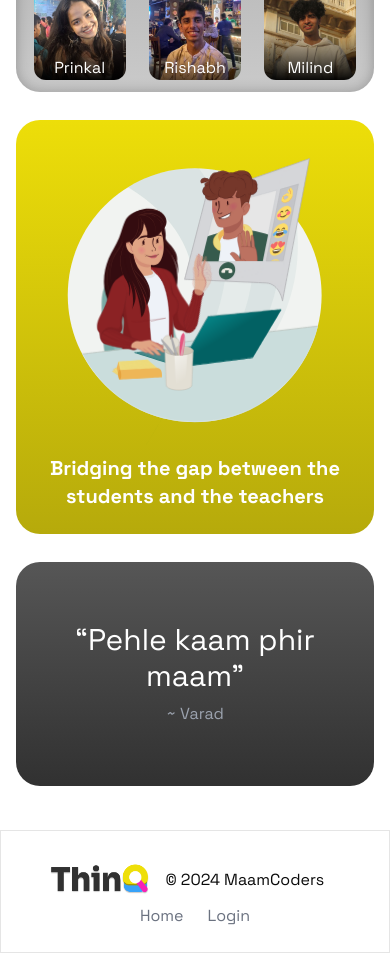
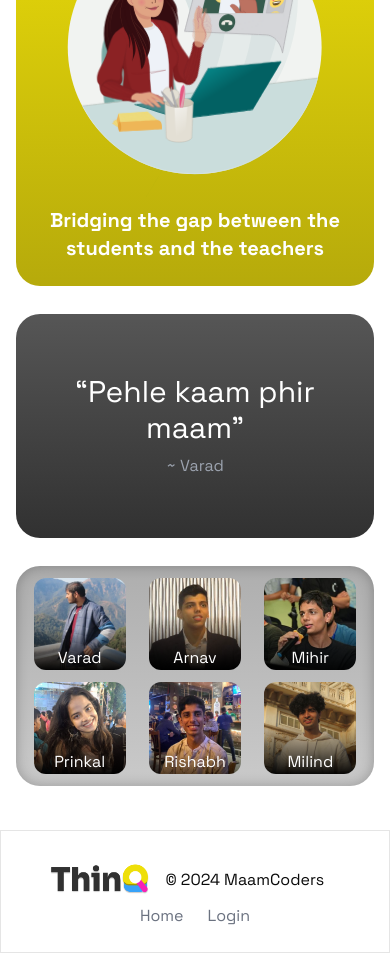
Before and after one commit to arnitdo/ThinQ, a Next.js app in the folder next/: page / in a window 390 px wide. Shown: the part 1180-2133 px from the top of the page. Built offline with nearby package versions, Linux system fonts and the light colour scheme.

Commit message:
edited 'meet the team' section

```diff
--- a/next/package.json
+++ b/next/package.json
@@ -12,6 +12,7 @@
     "@mediapipe/tasks-vision": "^0.10.12",
     "@prisma/adapter-pg": "^5.11.0",
     "@prisma/client": "^5.11.0",
+    "@tailwindcss/container-queries": "^0.1.1",
     "@types/bcrypt": "^5.0.2",
     "@types/jsonwebtoken": "^9.0.6",
     "@types/pg": "^8.11.2",
--- a/next/src/app/page.tsx
+++ b/next/src/app/page.tsx
@@ -123,7 +123,39 @@ export default function Home() {
             </span>
           </div>
 
-          <div className="text-white p-[12px] rounded-3xl bg-gradient-to-b from-[#AEAEAE] to-[#CACACA] shadow-[0_0_14px_hsl(0,0%,0%,25%)_inset] grid grid-cols-[repeat(auto-fit,minmax(92px,1fr))] place-items-center gap-[12px]">
+
+          <div className="text-white p-[24px] rounded-3xl bg-gradient-to-b from-[#EDDE09] to-[#B6AA0B] lg:col-start-4 lg:row-start-2 lg:row-span-2 lg:z-20">
+            <Lottie animationData={animationData}/>
+            <p className="text-white font-bold text-center text-xl">Bridging the gap between the students and the teachers</p>
+          </div>
+
+          <div className="text-white p-[24px] max-sm:p-[14] h-fit rounded-3xl bg-gradient-to-b from-[#565656] to-[#313131] lg:col-span-2">
+            <Swiper
+              modules={[Autoplay, Pagination]}
+
+              // pagination={true}
+              draggable={true}
+              autoplay={{
+                delay: 2300,
+                disableOnInteraction: false,
+              }}
+              loop={true}
+              spaceBetween={500}
+              slidesPerView={1}
+              onSlideChange={() => console.log("slide change")}
+              onSwiper={(swiper) => console.log(swiper)}
+              className="h-full w-full mySwiper flex justify-center items-center cursor-grab active:cursor-grabbing"
+            >
+              {data.map((item, index) => (
+                <SwiperSlide key={index} className="mx-auto text-center items-center justify-center my-auto">
+                  <div className="text-center text-3xl">{item.quote}</div>{" "}
+                  <p className="mt-2 text-gray-400">~ {item.author}</p>
+                </SwiperSlide>
+              ))}
+            </Swiper>
+          </div>
+
+          <div className="text-white p-[12px] rounded-3xl bg-gradient-to-b from-[#AEAEAE] to-[#CACACA] shadow-[0_0_14px_hsl(0,0%,0%,25%)_inset] grid grid-cols-[repeat(auto-fit,minmax(92px,1fr))] grid-rows-[auto] place-items-center gap-[12px] lg:row-start-3 lg:col-start-3 @container"> {/*428*/}
             <a href="" className="grid rounded-xl overflow-clip">
               <img
                 src="/varad.png"
@@ -184,39 +216,8 @@ export default function Home() {
                 Milind
               </p>
             </a>
+            <p className="hidden | @[404px]:block @[508px]:row-start-1 @[508px]:col-span-full text-3xl font-[500] col-start-2 row-start-1 col-span-2 text-center">Meet the Team</p>
           </div>
-
-          <div className="text-white p-[24px] rounded-3xl bg-gradient-to-b from-[#EDDE09] to-[#B6AA0B] lg:col-start-4 lg:row-start-2 lg:row-span-2 lg:z-20">
-            <Lottie animationData={animationData}/>
-            <p className="text-white font-bold text-center text-xl">Bridging the gap between the students and the teachers</p>
-          </div>
-
-          <div className="text-white p-[24px] max-sm:p-[14] h-fit rounded-3xl bg-gradient-to-b from-[#565656] to-[#313131] lg:col-span-2">
-            <Swiper
-              modules={[Autoplay, Pagination]}
-
-              // pagination={true}
-              draggable={true}
-              autoplay={{
-                delay: 2300,
-                disableOnInteraction: false,
-              }}
-              loop={true}
-              spaceBetween={500}
-              slidesPerView={1}
-              onSlideChange={() => console.log("slide change")}
-              onSwiper={(swiper) => console.log(swiper)}
-              className="h-full w-full mySwiper flex justify-center items-center"
-            >
-              {data.map((item, index) => (
-                <SwiperSlide key={index} className="mx-auto text-center items-center justify-center my-auto">
-                  <div className="text-center text-3xl">{item.quote}</div>{" "}
-                  <p className="mt-2 text-gray-400">~ {item.author}</p>
-                </SwiperSlide>
-              ))}
-            </Swiper>
-          </div>
-
           {/* <div className="text-white p-[24px] rounded-3xl bg-gradient-to-b from-[#565656] to-[#313131] lg:col-span-2"></div> */}
           <div className="ignoreThisDiv gapOverlap hidden | lg:block absolute col-start-4 row-start-2 col-span-1 row-span-1 -inset-[1.75rem] bg-white z-10"></div>
           <div className="ignoreThisDiv invertedBorderRadius hidden | lg:block absolute w-[1.75rem] aspect-square self-end justify-self-end row-start-1 row-span-1 col-start-4 col-span-1 bg-[radial-gradient(circle_at_0_0,#F722B7_1.75rem,white_calc(1.75rem+1px))]"></div>
--- a/next/tailwind.config.ts
+++ b/next/tailwind.config.ts
@@ -77,7 +77,10 @@ const config = {
       },
     },
   },
-  plugins: [require("tailwindcss-animate")],
+  plugins: [
+    require("tailwindcss-animate"),
+    require('@tailwindcss/container-queries'),
+  ],
 } satisfies Config
 
 export default config
```
Also changed, not shown: next/src/app/globals.css (+23 -2 lines).
